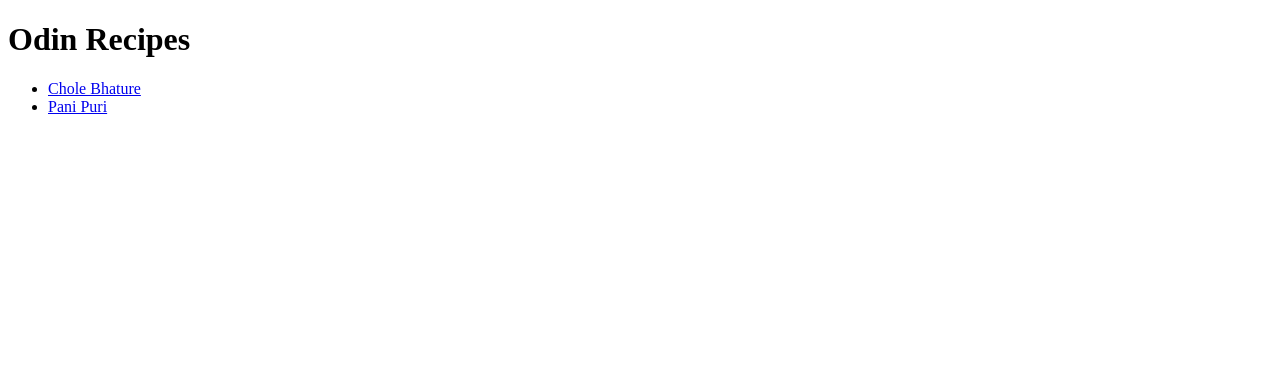
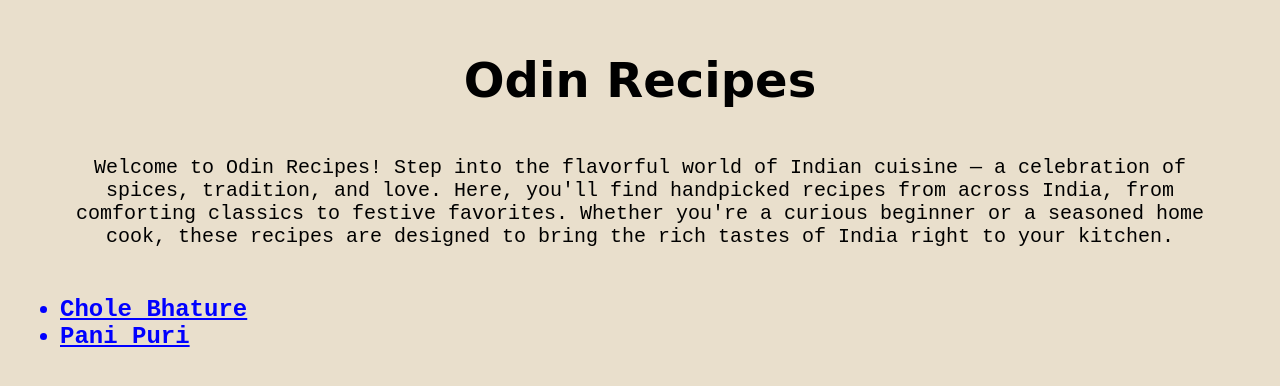
Before and after one commit to piyushkeshri8912/odin-recipes, a plain HTML site: page index.html in a window 1280 px wide. Drawn offline with Linux system fonts and the light colour scheme.

Commit message:
Added css to main page

```diff
--- a/index.html
+++ b/index.html
@@ -3,13 +3,20 @@
   <head>
     <meta charset="UTF-8" />
     <meta name="viewport" content="width=device-width, initial-scale=1.0" />
-    <title>Document</title>
+    <title>Odin Recipes</title>
+    <link rel="stylesheet" href="style.css" />
   </head>
   <body>
-    <h1>Odin Recipes</h1>
-    <ul>
-        <li><a href="./recipes/cholebhature.html">Chole Bhature</a></li>
+    <div>
+      <h1>Odin Recipes</h1>
+      <P id="intro">Welcome to Odin Recipes!
+Step into the flavorful world of Indian cuisine — a celebration of spices, tradition, and love. Here, you'll find handpicked recipes from across India, from comforting classics to festive favorites.
+Whether you're a curious beginner or a seasoned home cook, these recipes are designed to bring the rich tastes of India right to your kitchen.
+      </P>
+      <ul>
+        <li><a href="./recipes/cholebhature.html" target="_blank" rel="noopener noreferrer">Chole Bhature</a></li>
         <li><a href="./recipes/panipuri.html">Pani Puri</a></li>
-    </ul>
+      </ul>
+    </div>
   </body>
 </html>
--- /dev/null
+++ b/style.css
@@ -0,0 +1,22 @@
+body{
+    background-color: rgb(233, 223, 204);
+    padding: 12px;
+}
+h1{
+    text-align: center;
+    font-family: Cursive,sans-serif;
+    font-size: 48px;
+}
+#intro{
+    text-align: center;
+    margin: 48px;
+    font-family: monospace;
+    font-size: 20px;
+    color: black;
+}
+a,li{
+    color: blue;
+    font-weight: bold;
+    font-size: 24px;
+    font-family: monospace;
+}
```
Also changed, not shown: recipes/cholebhature.html (+1 -1 lines), recipes/panipuri.html (+2 -1 lines).
